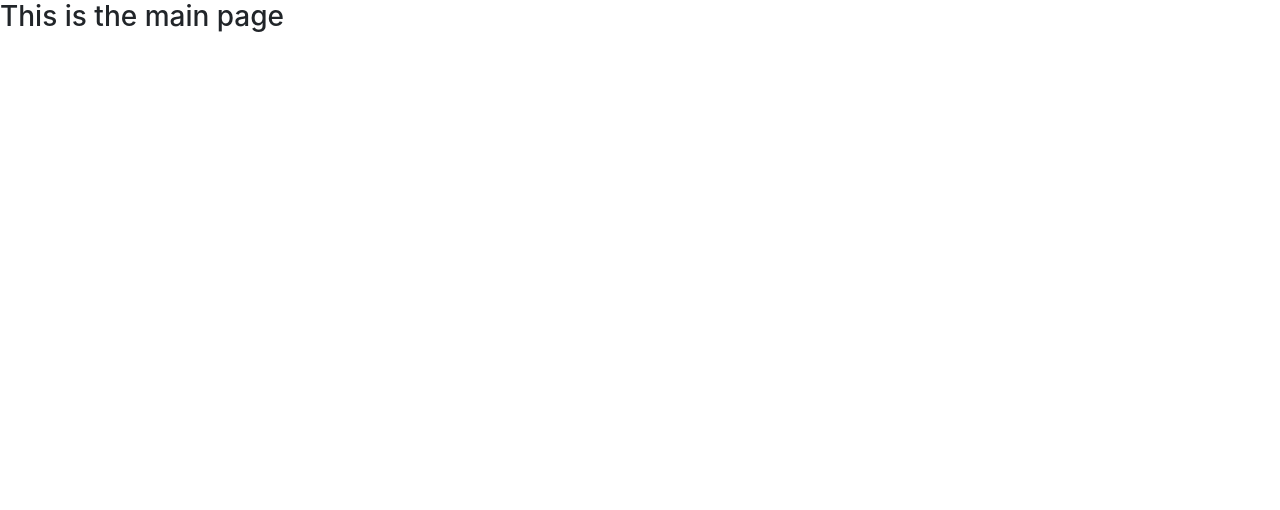
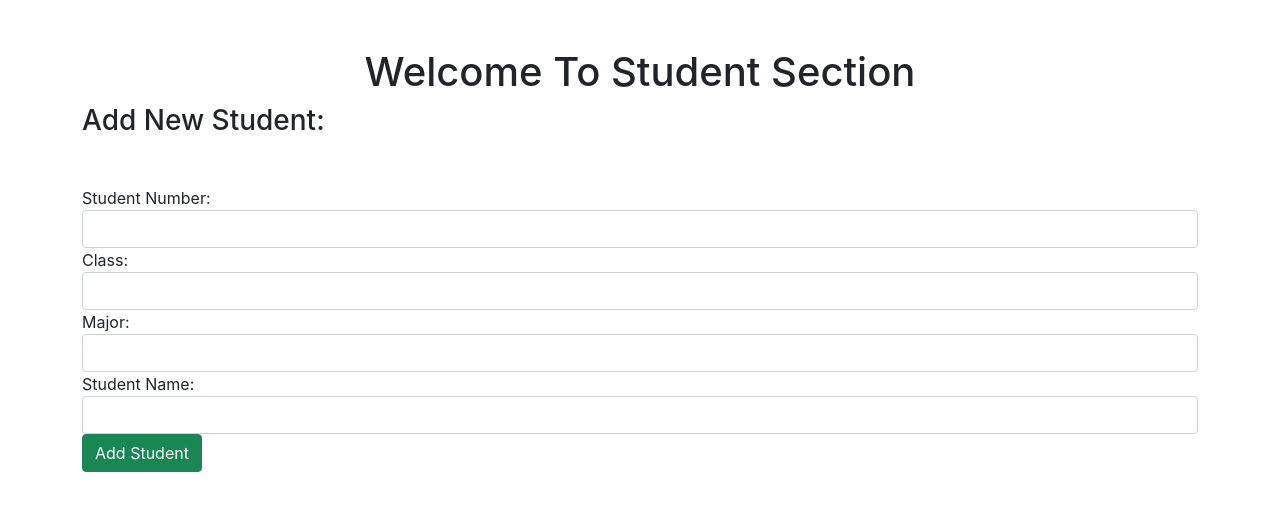
Before and after one commit to mohamedisakr/postgres-api-intro-client, a React (Create React App) app: page / in a window 1280 px wide. Shown: the top 510 px of the page. Built offline with nearby package versions, Linux system fonts and the light colour scheme.

Commit message:
postpone testing StudentAddBox component

```diff
--- a/package.json
+++ b/package.json
@@ -6,6 +6,7 @@
     "@testing-library/jest-dom": "^5.12.0",
     "@testing-library/react": "^11.2.7",
     "@testing-library/user-event": "^12.8.3",
+    "dotenv": "^8.2.0",
     "react": "^17.0.2",
     "react-dom": "^17.0.2",
     "react-scripts": "4.0.3",
--- a/src/App.js
+++ b/src/App.js
@@ -1,10 +1,14 @@
 import React, { Fragment } from "react";
 import "./App.css";
+
+import StudentAddBox from "./components/StudentAddBox";
 
 function App() {
   return (
     <Fragment>
-      <h3>This is the main page</h3>
+      <div className="container">
+        <StudentAddBox></StudentAddBox>
+      </div>
     </Fragment>
   );
 }
--- a/src/components/StudentAddBox.js
+++ b/src/components/StudentAddBox.js
@@ -0,0 +1,82 @@
+import React, { Fragment, useState } from "react";
+// require("dotenv").config();
+
+const StudentAddBox = () => {
+  const [studentNumber, setStudentNumber] = useState();
+  const [classIn, setClassIn] = useState();
+  const [major, setMajor] = useState("");
+  const [studentName, setStudentName] = useState("");
+
+  const submitFormHandler = async (event) => {
+    event.preventDefault();
+    try {
+      const newStudent = { studentNumber, classIn, major, studentName };
+      //   const res = await fetch(process.env.REACT_APP_STUDENT_ROUTE, {
+      const res = await fetch("http://localhost:5000/api/students", {
+        method: "POST",
+        headers: { "Content-Type": "application/json" },
+        body: JSON.stringify(newStudent),
+      });
+
+      console.log(res);
+    } catch (err) {
+      console.error(err.message);
+    }
+  };
+
+  return (
+    <Fragment>
+      <h1 className="text-center mt-5">Welcome To Student Section</h1>
+      <h3>Add New Student:</h3>
+
+      <form onSubmit={submitFormHandler} className="mt-5">
+        {/* className="d-flex" */}
+        <label htmlFor="studentNumberInput">Student Number:</label>
+        <input
+          type="text"
+          name="studentNumberInput"
+          id="studentNumberInput"
+          className="form-control"
+          value={studentNumber}
+          onChange={(event) => setStudentNumber(event.target.value)}
+        />
+
+        <label htmlFor="classInput">Class:</label>
+        <input
+          type="text"
+          name="classInput"
+          id="classInput"
+          className="form-control"
+          value={classIn}
+          onChange={(event) => setClassIn(event.target.value)}
+        />
+
+        <label htmlFor="majorInput">Major:</label>
+        <input
+          type="text"
+          name="majorInput"
+          id="majorInput"
+          className="form-control"
+          value={major}
+          onChange={(event) => setMajor(event.target.value)}
+        />
+
+        <label htmlFor="studentNameInput">Student Name:</label>
+        <input
+          type="text"
+          name="studentNameInput"
+          id="studentNameInput"
+          className="form-control"
+          value={studentName}
+          onChange={(event) => setStudentName(event.target.value)}
+        />
+
+        {/* <input type='' value="Add Student" className="btn btn-success" /> */}
+        <button className="btn btn-success">Add Student</button>
+      </form>
+      {/* <p>No Student</p> */}
+    </Fragment>
+  );
+};
+
+export default StudentAddBox;
```
Also changed, not shown: 2 other files (tests, documents, lock files or other folders).
